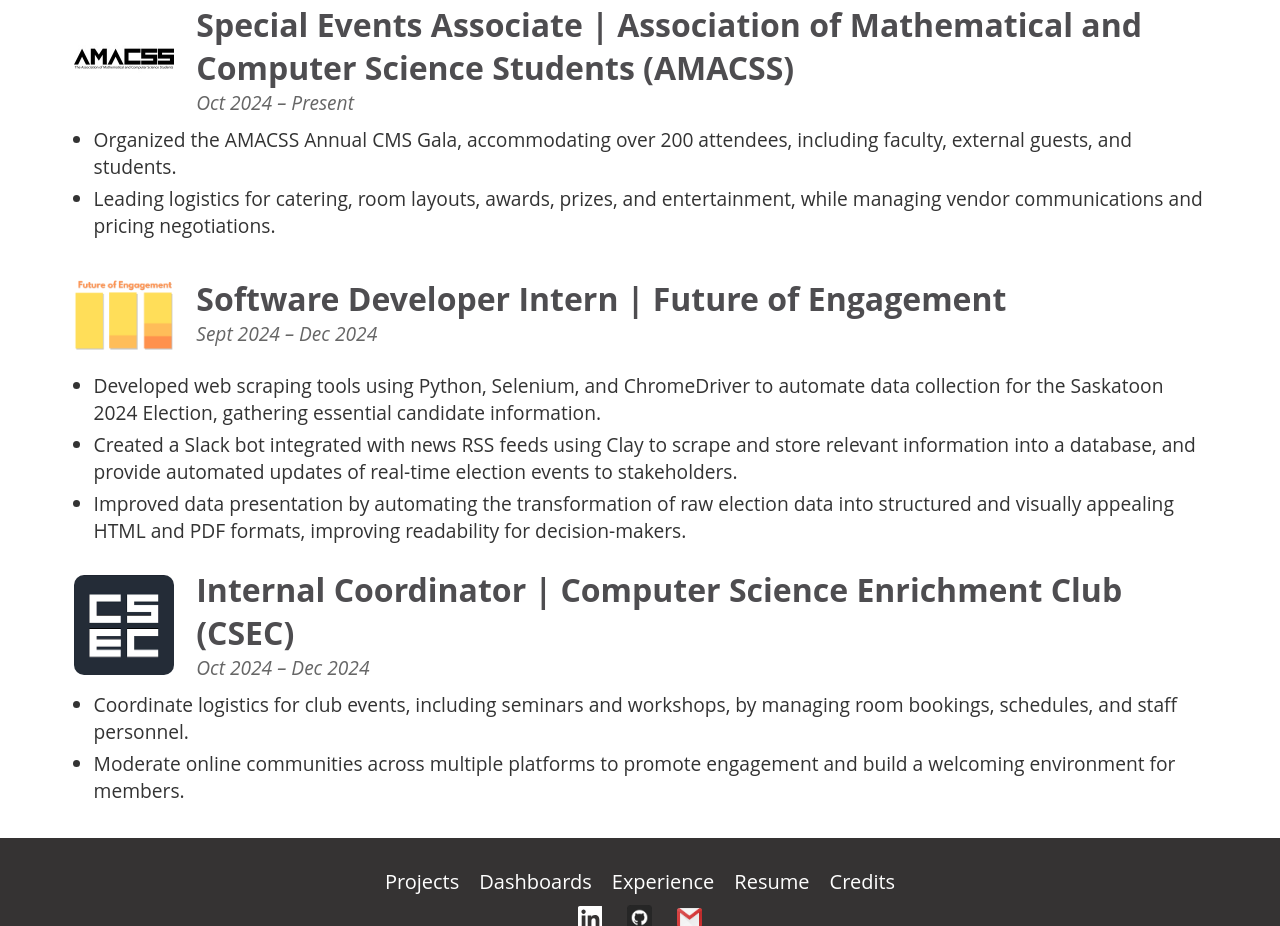
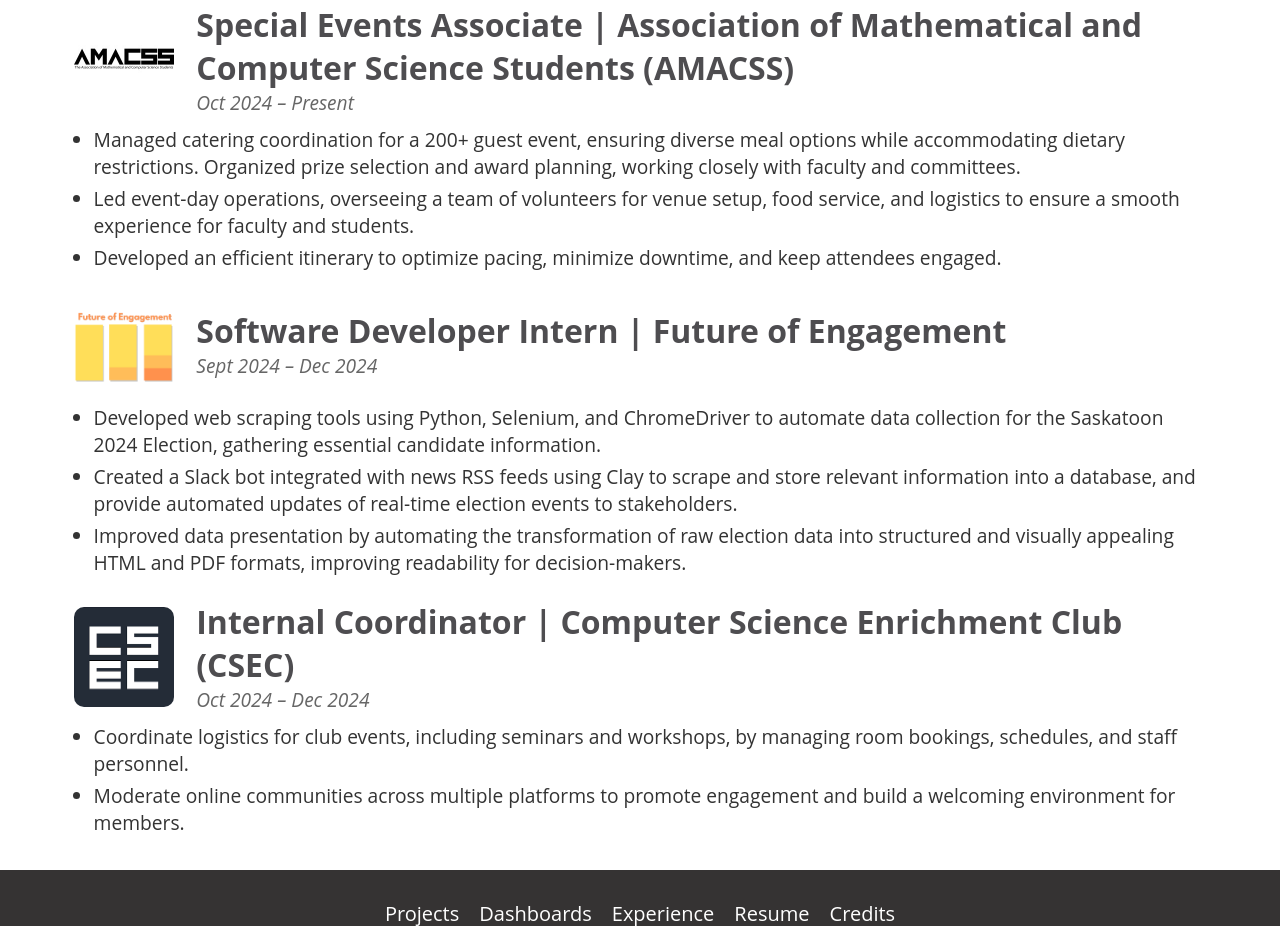
Before and after one commit to e-than-c/personal-webpage-2, a website: page experience.html in a window 1280 px wide. Shown: the part 1416-2342 px from the top of the page. Drawn offline with Linux system fonts and the light colour scheme.

Commit message:
renamed carousel files

```diff
--- a/experience.html
+++ b/experience.html
@@ -157,13 +157,19 @@
             </div>
             <ul>
               <li>
-                Organized the AMACSS Annual CMS Gala, accommodating over 200
-                attendees, including faculty, external guests, and students.
+                Managed catering coordination for a 200+ guest event, ensuring
+                diverse meal options while accommodating dietary restrictions.
+                Organized prize selection and award planning, working closely
+                with faculty and committees.
               </li>
               <li>
-                Leading logistics for catering, room layouts, awards, prizes,
-                and entertainment, while managing vendor communications and
-                pricing negotiations.
+                Led event-day operations, overseeing a team of volunteers for
+                venue setup, food service, and logistics to ensure a smooth
+                experience for faculty and students.
+              </li>
+              <li>
+                Developed an efficient itinerary to optimize pacing, minimize
+                downtime, and keep attendees engaged.
               </li>
             </ul>
           </div>
```
Also changed, not shown: assembly.html (+1 -1 lines), dashboards.html (+1 -1 lines), unirentals.html (+1 -1 lines), web-gallery.html (+1 -1 lines), css/carousel.css (renamed from css/project2.css).
